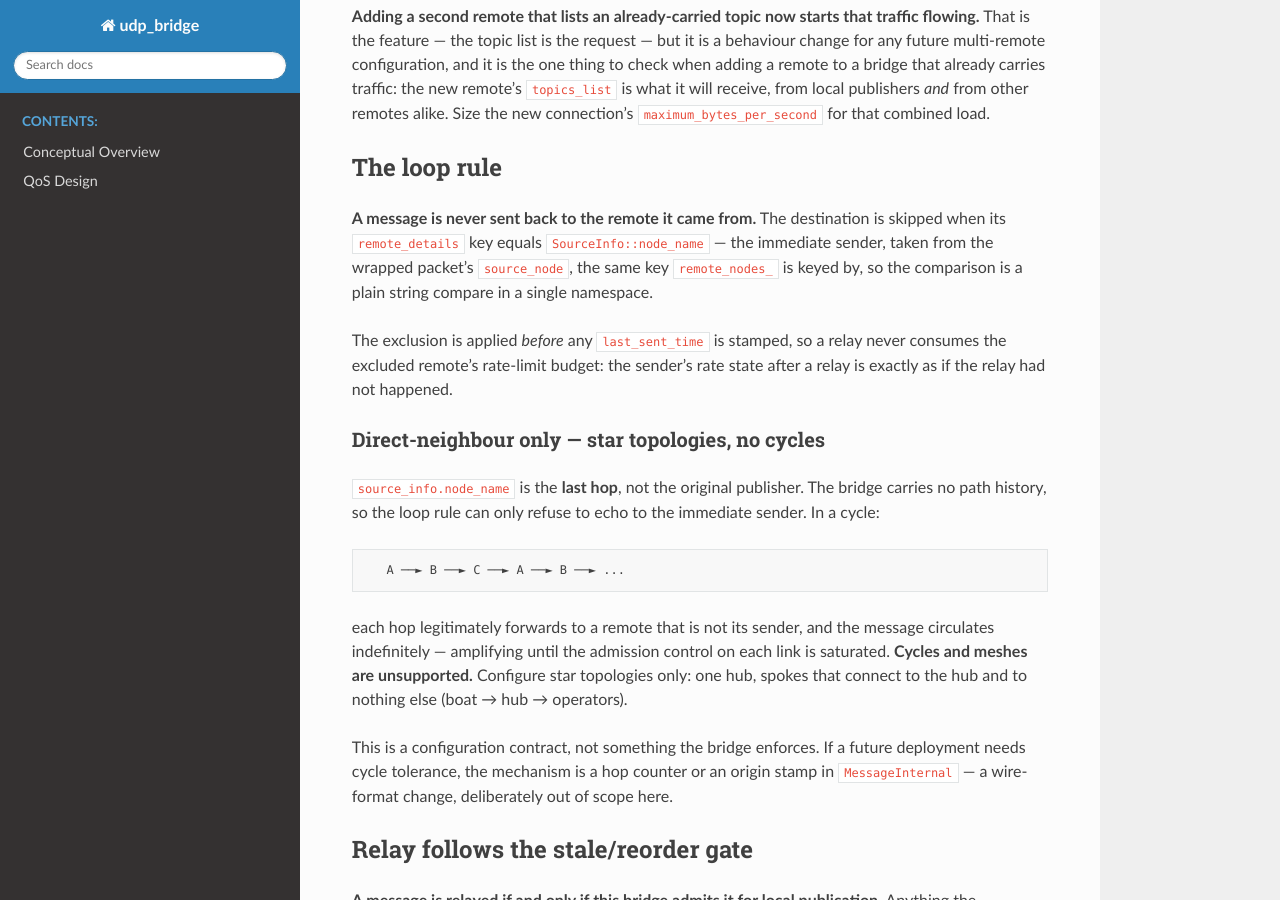
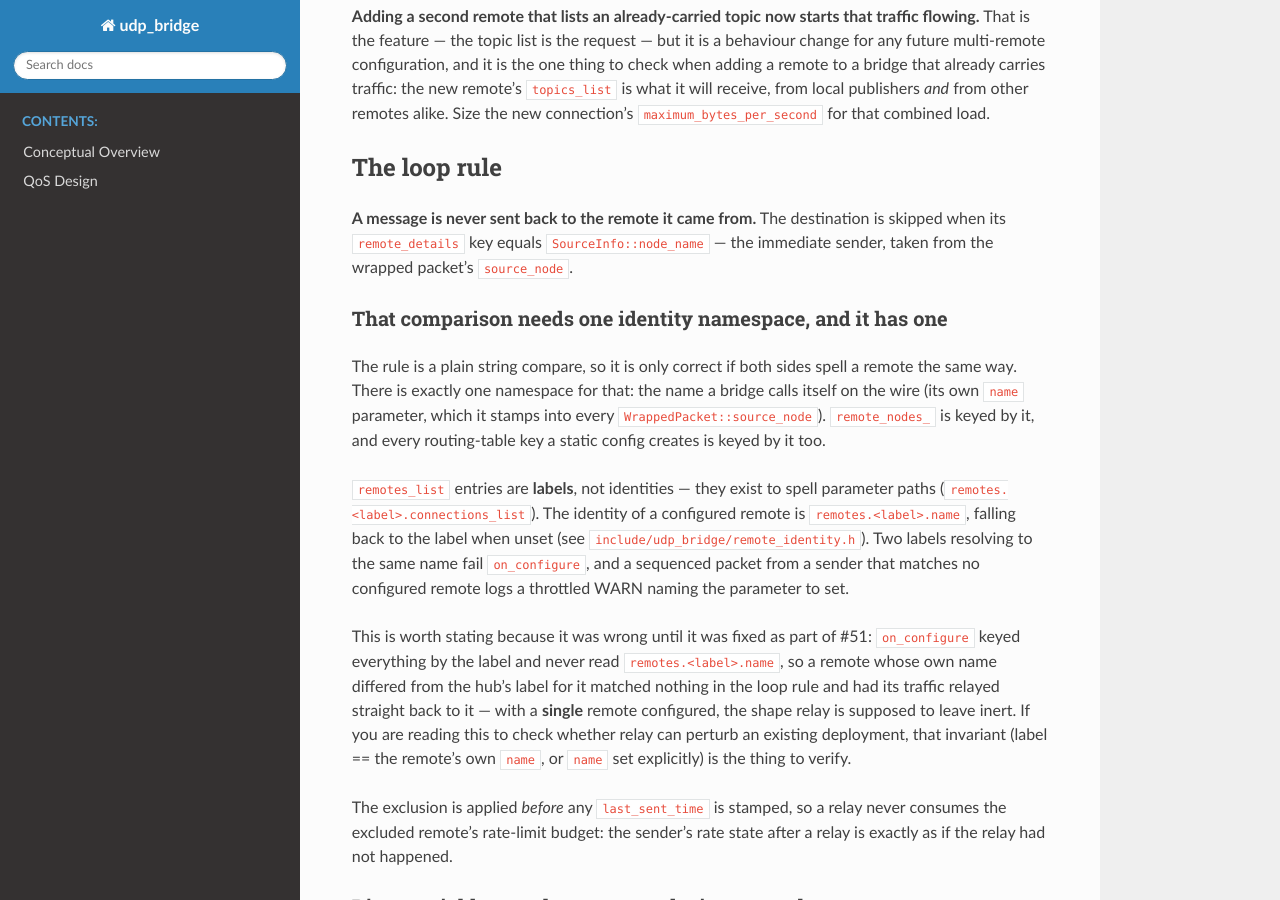
Before and after one commit to rolker/udp_bridge, a Sphinx documentation site: the page built from udp_bridge/doc/relay_design.md, in a window 1280 px wide and 900 px high, scrolled down 2144 px. Built offline with Sphinx 7.4.7 and the Read the Docs theme 3.1.0, drawn with Linux system fonts in a browser that asks for light colours; some of the changed text lies outside the part shown.

Commit message:
docs: correct relay_design's identity-namespace and access-control claims (#51)
Two claims in doc/relay_design.md were stronger than the code.

The loop rule section said the comparison was "a plain string compare in a
single namespace". It was two namespaces until the preceding commit --
config labels on one side, wire names on the other. Replace the assertion
with the invariant that now holds, what enforces it (configure-time
duplicate rejection, a runtime WARN on an unrecognised sender), and what
went wrong before, since that is the thing an operator checking "can relay
perturb my deployment?" needs to verify.

The Security section said "the topic lists are the access-control list,
such as it is". They are not, and the reason is one function away:
decodeSubscribeRequest feeds wire-supplied source_topic / destination_topic
/ period into addSubscriberConnection, which creates
subscribers_[source_topic].remote_details[source_node] for topic keys that
were never configured. Any reachable host can self-enrol as a relay
destination, and -- source_node being attacker-chosen -- can overwrite a
legitimate remote's entry, a negative period silently cutting that
operator's relayed feed. State that plainly and tie it to #53.

Co-Authored-By: Claude Opus 5 (1M context) <noreply@anthropic.com>
Claude-Session: https://claude.ai/code/session_01Hwgb2cF8MTntq8WdyP7rTr

```diff
--- a/udp_bridge/doc/relay_design.md
+++ b/udp_bridge/doc/relay_design.md
@@ -114,8 +114,33 @@ connection's `maximum_bytes_per_second` for that combined load.
 **A message is never sent back to the remote it came from.** The
 destination is skipped when its `remote_details` key equals
 `SourceInfo::node_name` — the immediate sender, taken from the wrapped
-packet's `source_node`, the same key `remote_nodes_` is keyed by, so the
-comparison is a plain string compare in a single namespace.
+packet's `source_node`.
+
+### That comparison needs one identity namespace, and it has one
+
+The rule is a plain string compare, so it is only correct if both sides
+spell a remote the same way. There is exactly one namespace for that: the
+name a bridge calls itself on the wire (its own `name` parameter, which it
+stamps into every `WrappedPacket::source_node`). `remote_nodes_` is keyed
+by it, and every routing-table key a static config creates is keyed by it
+too.
+
+`remotes_list` entries are **labels**, not identities — they exist to spell
+parameter paths (`remotes.<label>.connections_list`). The identity of a
+configured remote is `remotes.<label>.name`, falling back to the label when
+unset (see `include/udp_bridge/remote_identity.h`). Two labels resolving to
+the same name fail `on_configure`, and a sequenced packet from a sender
+that matches no configured remote logs a throttled WARN naming the
+parameter to set.
+
+This is worth stating because it was wrong until it was fixed as part of
+#51: `on_configure` keyed everything by the label and never read
+`remotes.<label>.name`, so a remote whose own name differed from the hub's
+label for it matched nothing in the loop rule and had its traffic relayed
+straight back to it — with a **single** remote configured, the shape relay
+is supposed to leave inert. If you are reading this to check whether relay
+can perturb an existing deployment, that invariant (label == the remote's
+own `name`, or `name` set explicitly) is the thing to verify.
 
 The exclusion is applied *before* any `last_sent_time` is stamped, so a
 relay never consumes the excluded remote's rate-limit budget: the sender's
@@ -274,8 +299,22 @@ Relay widens the blast radius, and it is worth stating plainly:
   compromise.
 - Relay is driven by the routing table alone, with no per-source
   authorization: any remote that can send the hub a topic can reach every
-  other remote that lists it. The topic lists are the access-control list,
-  such as it is.
+  other remote that lists it.
+- **The topic lists are not an access-control list, because the hub
+  operator does not solely control them.** `decodeSubscribeRequest` feeds
+  the wire-supplied `source_topic`, `destination_topic` and `period`
+  straight into `addSubscriberConnection`, which writes
+  `subscribers_[source_topic].remote_details[source_node]` — creating topic
+  keys that were never configured. So any host that can reach the port can
+  **self-enrol as a relay destination** for a topic the hub carries, and,
+  because `source_node` is attacker-chosen (next point), can overwrite a
+  legitimate remote's entry in that table: a spoofed request with a
+  negative `period` silently cuts that operator's relayed feed. The
+  configured topic lists describe the intended routing, not an enforced
+  bound on it. This compounds
+  [#53](https://github.com/rolker/udp_bridge/issues/53) rather than being
+  separate from it — the tunnel is what bounds who can reach the port, and
+  nothing below the tunnel bounds what they can ask for.
 - **`source_node` is an attacker-controllable wire field.** The loop rule's
   only input is `SourceInfo::node_name`, taken from the wrapped packet's
   `source_node` — a string the sender chooses. An injected packet can
```
